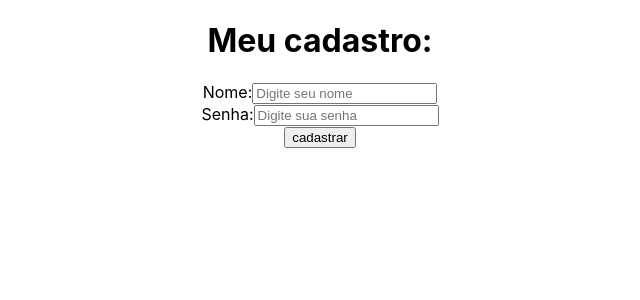
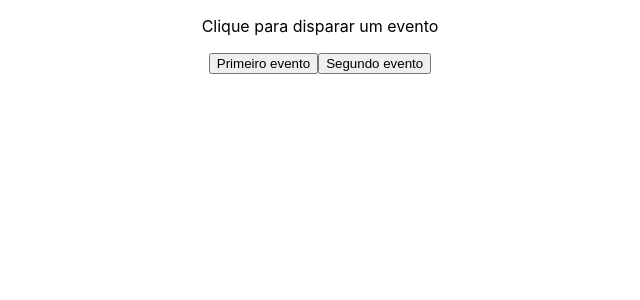
Before and after one commit to leopoldo-moreira/react-course, a React (Create React App) app in the folder meu-projeto/: page / in a window 1280 px wide. Shown: the top 300 px of the page, without its empty margins (320-960 px from the left). Built offline with nearby package versions, Linux system fonts and the light colour scheme.

Commit message:
Aula 11 - Evento como props

```diff
--- a/meu-projeto/src/App.js
+++ b/meu-projeto/src/App.js
@@ -1,12 +1,12 @@
 import './App.css';
-import Form from './components/Form';
+import Evento from './components/Evento'
+
+function App() {
 
 
-
-function App() {
   return (
     <div className="App">
-      <Form/>
+      <Evento/>
     </div>
   )
 }
--- a/meu-projeto/src/components/Evento.js
+++ b/meu-projeto/src/components/Evento.js
@@ -1,14 +1,15 @@
-function Evento({numero}){
+import Button from './evento/Button'
 
-    function meuEvento(){
-        console.log(`Fui ativado!! ${numero}`)
-    }
+function Evento(){
 
-
+    const firstEvent = (() => console.log('Primeiro evento'));
+    const secondEvent = (() => console.log('Segundo evento'));
     return(
         <>
             <p>Clique para disparar um evento</p>
-            <button onClick={meuEvento}>Ativar!</button>
+            <Button event={firstEvent} text='Primeiro evento'/>
+            <Button event={secondEvent} text='Segundo evento'/>
+
         </>
     )
 };
--- /dev/null
+++ b/meu-projeto/src/components/evento/Button.js
@@ -0,0 +1,5 @@
+function Button ({event, text}){
+    return <button onClick={event}>{text}</button>
+}
+
+export default Button
```
